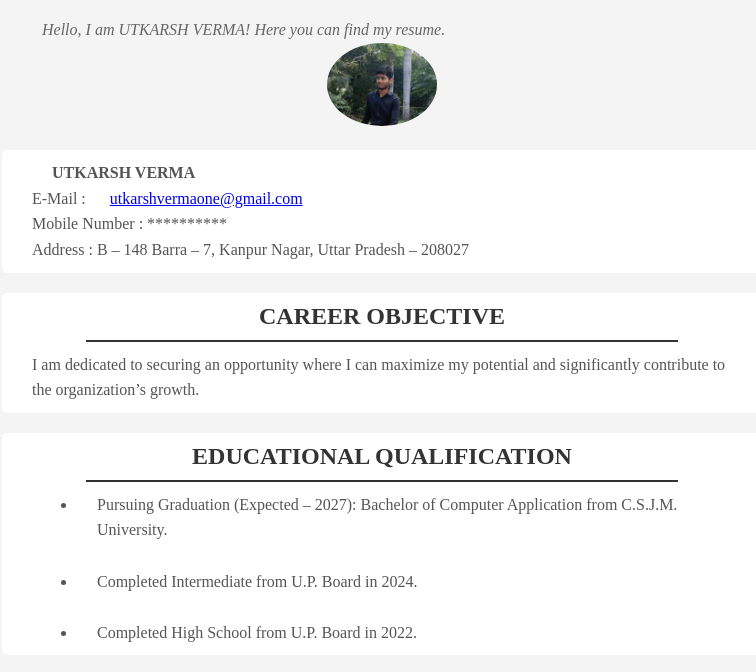
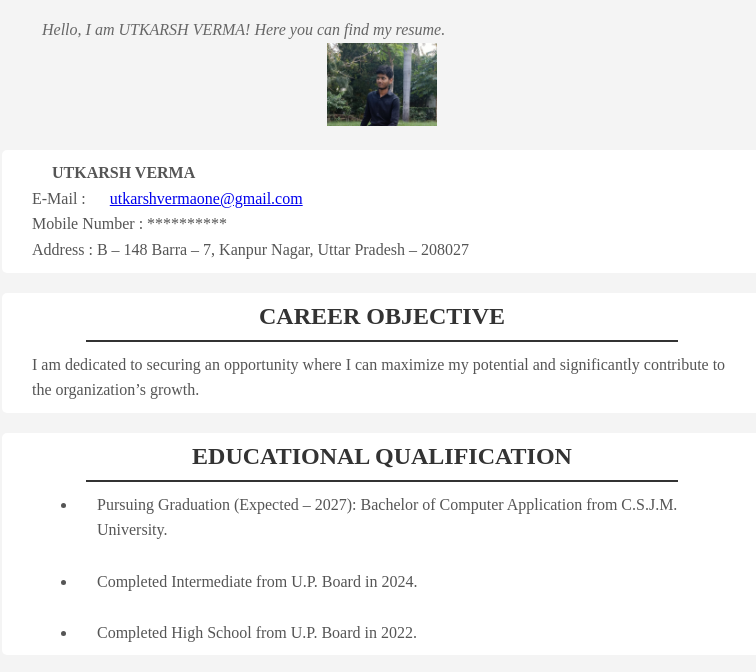
Before and after one commit to utkarshvermaone/utkarshverma, a plain HTML site: page index.html in a window 1280 px wide. Shown: the part 72-744 px from the top of the page, without its empty margins (258-1014 px from the left). Drawn offline with Linux system fonts and the light colour scheme.

Commit message:
Update index.html

```diff
--- a/index.html
+++ b/index.html
@@ -17,7 +17,7 @@
 
     <!-- Adding an image tag with center alignment -->
     <div style="text-align: center;">
-        <img src="InShot_20241110_100448977.jpg" alt="Utkarsh Verma" style="width: 100%; max-width: 150px; border-radius: 50%;">
+        <img src="InShot_20241110_100448977.jpg" alt="Utkarsh Verma" style="width: 100%; max-width: 150px;">
     </div>
 </section>
 
```
